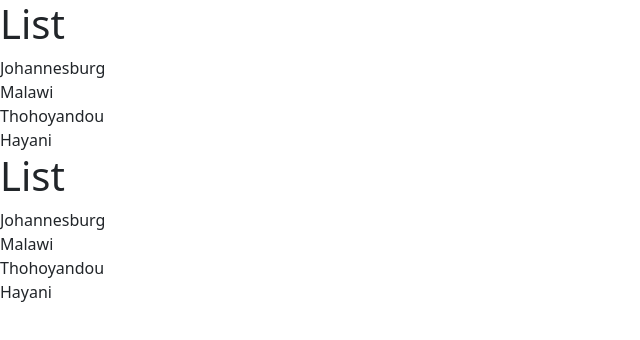
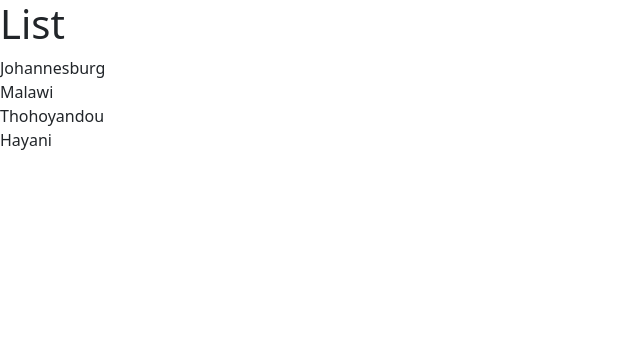
Before and after one commit to Ufhano/quick-brushup, a React (Vite) app: page / in a window 1280 px wide. Shown: the top 340 px of the page, without its empty margins (0-640 px from the left). Built offline with nearby package versions, Linux system fonts and the light colour scheme.

Commit message:
Update App.jsx

```diff
--- a/src/App.jsx
+++ b/src/App.jsx
@@ -3,7 +3,7 @@ import ListGroup from "./Components/ListGroup";
 function App(){
   return <div>
     <ListGroup/>
-    <ListGroup/>
+
   </div>
 
 
```
